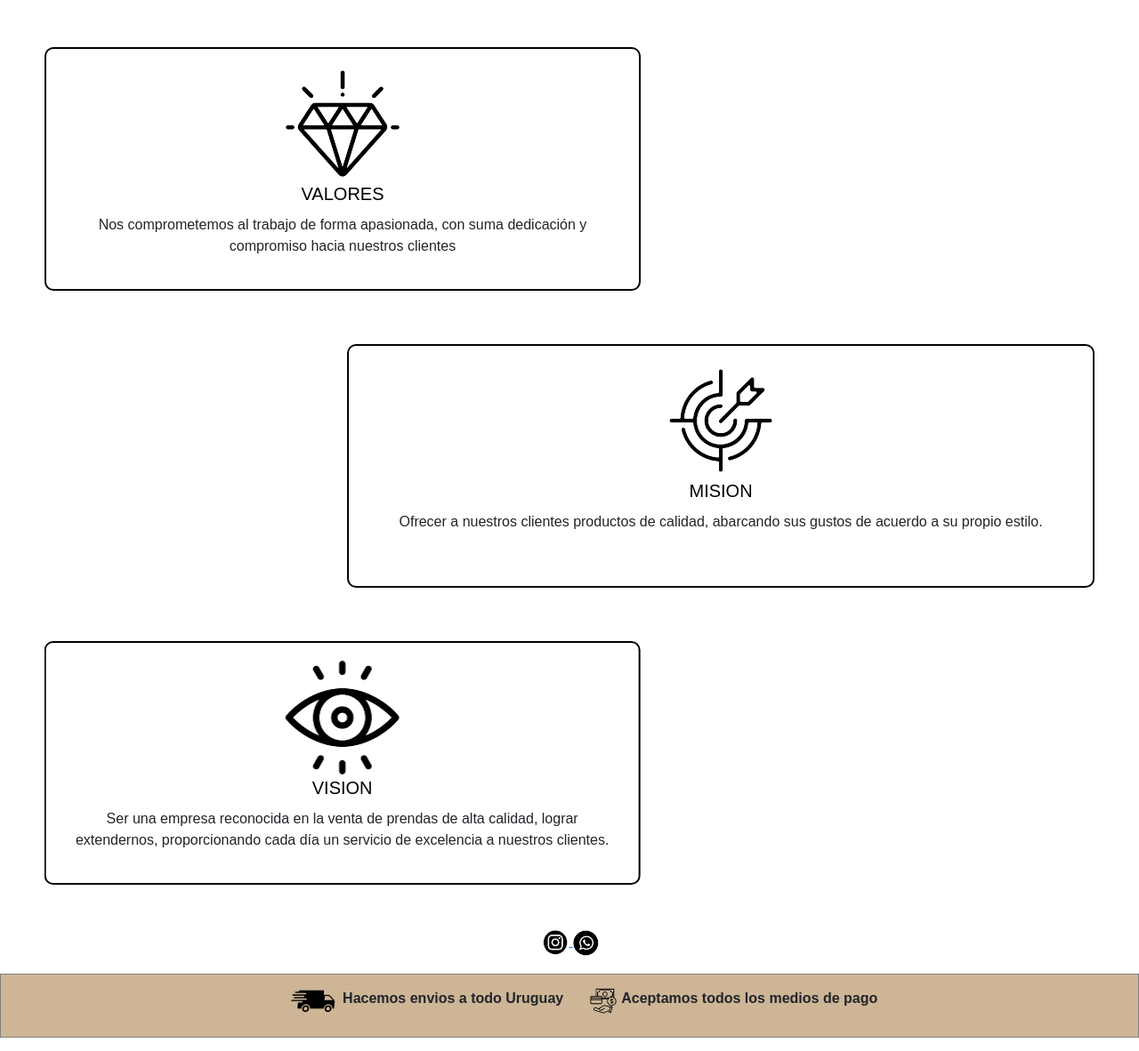
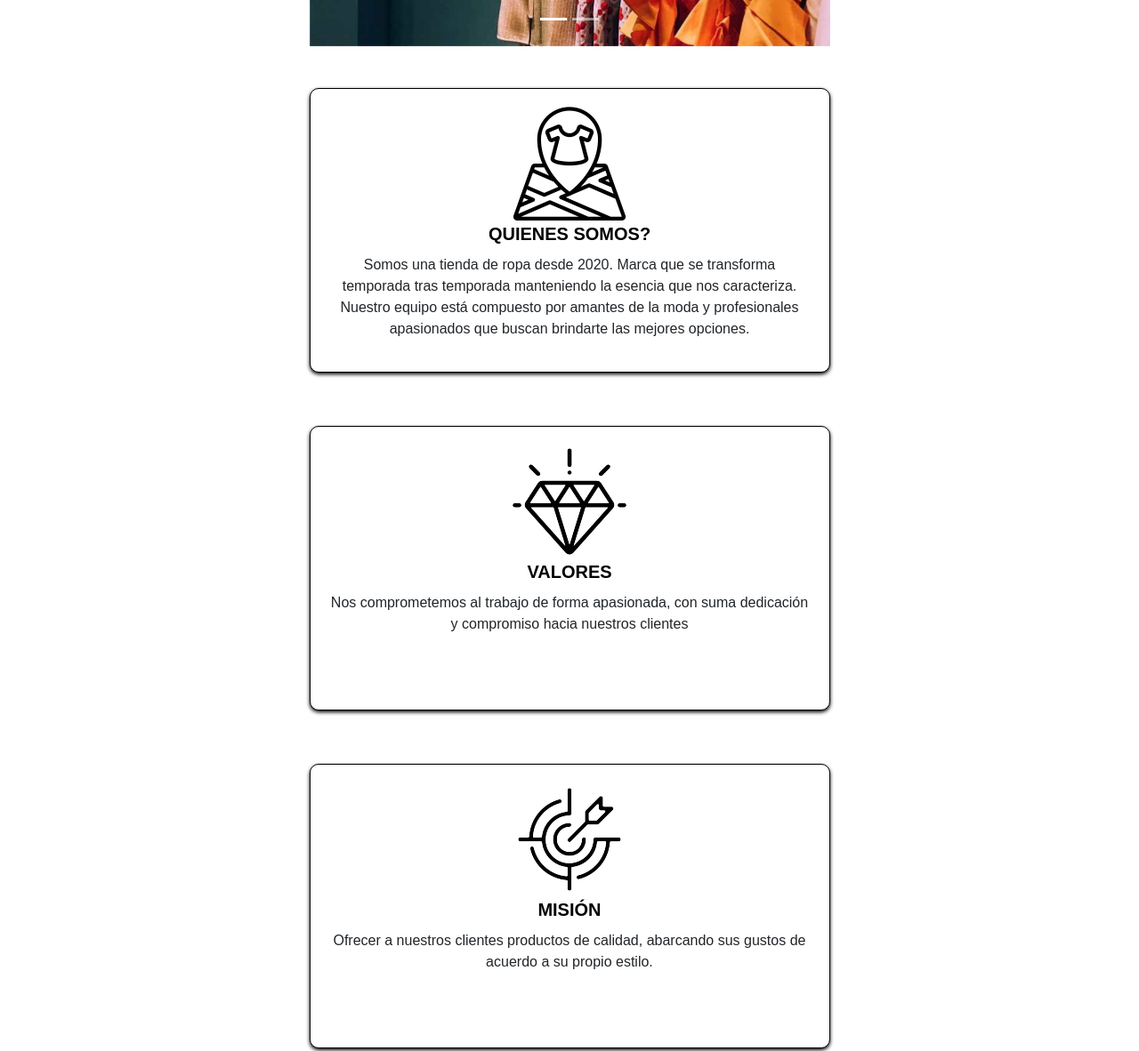
Before and after one commit to sofisisternes/Proyecto2023Coder-SofiaSisternes, a website: page pages/nosotros.html in a window 1280 px wide. Shown: the part 620-1802 px from the top of the page at 89% size. Drawn offline with nearby package versions, Linux system fonts and the light colour scheme.

Commit message:
arreglando ortografia y nosotros

```diff
--- a/pages/nosotros.html
+++ b/pages/nosotros.html
@@ -36,33 +36,46 @@
     <main>
         <h2 class="titulo__personalizado"> NOSOTROS</h2>
         <section class="nosotros">
-            <article class="somos">
-                <h4> Quienes somos?</h4>
+            <article data-aos="fade-right" data-aos-duration="3000" class="somos">
+                <img class="somos__foto" src="../img/somos.png" alt="somos">
+                <h4> QUIENES SOMOS?</h4>
                 <p>Somos una tienda de ropa desde 2020. Marca que se transforma
-                    temporada tras temporada manteniendo la esencia que nos caracteriza. Nuestro equipo esta compuesto
-                    por amantes de la moda y profesionales apasionados que buscan brindarte las mejores opciones. <br>
-                    Nuestra atencion al cliente excepcional garantiza que cada visita a nuestra tienda sea
-                    satisfactoria, creemos que la moda debe ser inclusiva y accesible para todos.
+                    temporada tras temporada manteniendo la esencia que nos caracteriza. Nuestro equipo está compuesto
+                    por amantes de la moda y profesionales apasionados que buscan brindarte las mejores opciones.
+                </p>
+            </article>
+            <article data-aos="fade-right" data-aos-duration="3000" class="mision">
+                <img class="mision__foto" src="../img/mision.png" alt="mision">
+                <h4>MISIÓN</h4>
+                <p>Ofrecer a nuestros clientes productos de calidad, abarcando sus gustos de acuerdo a su propio estilo.
+                </p>
+            </article>
+            <article data-aos="fade-left" data-aos-duration="3000" class="vision">
+                <img class="vision__foto" src="../img/vision.png" alt="vision">
+                <h4>VISIÓN</h4>
+                <p>Ser una empresa reconocida en la venta de prendas de alta calidad, lograr extendernos, proporcionando
+                    cada día un servicio de excelencia a nuestros clientes.
+                </p>
+            </article>
+            <article data-aos="fade-left" data-aos-duration="3000" class="valores">
+                <img class="valores__foto" src="../img/valores.png" alt="valores">
+                <h4>VALORES</h4>
+                <p>Nos comprometemos al trabajo de forma apasionada, con suma dedicación y compromiso hacia nuestros
+                    clientes
                 </p>
             </article>
             <div id="carouselExampleIndicators" class="carousel slide carrusel cambiotamaño">
-                <div class="carousel-indicators">
+                <div class="carousel-indicators boton">
                     <button type="button" data-bs-target="#carouselExampleIndicators" data-bs-slide-to="0"
                         class="active" aria-current="true" aria-label="Slide 1">
                     </button>
                     <button type="button" data-bs-target="#carouselExampleIndicators" data-bs-slide-to="1"
                         aria-label="Slide 2">
                     </button>
-                    <button type="button" data-bs-target="#carouselExampleIndicators" data-bs-slide-to="2"
-                        aria-label="Slide 3">
-                    </button>
                 </div>
                 <div class="carousel-inner">
                     <div class="carousel-item active">
                         <img src="../img/preguntas1.jpeg" class="d-block w-100" alt="carrusel">
-                    </div>
-                    <div class="carousel-item">
-                        <img src="../img/logo2.png" class="d-block w-100" alt="carrusel">
                     </div>
                     <div class="carousel-item">
                         <img src="../img/preguntas2.jpg" class="d-block w-100" alt="carrusel">
@@ -79,27 +92,6 @@
                     <span class="visually-hidden">Siguiente</span>
                 </button>
             </div>
-            <article data-aos="fade-left" data-aos-duration="3000" class="mision">
-                <img class="mision__foto" src="../img/mision.png" alt="mision">
-                <h4>MISION</h4>
-                <p>Ofrecer a nuestros clientes productos de calidad, abarcando sus gustos de acuerdo a su propio estilo.
-                </p>
-            </article>
-            <article data-aos="fade-right" data-aos-duration="3000" class="vision">
-                <img class="vision__foto" src="../img/vision.png" alt="vision">
-                <h4>VISION</h4>
-                <p>Ser una empresa reconocida en la venta de prendas de alta calidad, lograr extendernos, proporcionando
-                    cada día un servicio de excelencia a nuestros
-                    clientes.
-                </p>
-            </article>
-            <article data-aos="fade-right" data-aos-duration="3000" class="valores">
-                <img class="valores__foto" src="../img/valores.png" alt="valores">
-                <h4>VALORES</h4>
-                <p>Nos comprometemos al trabajo de forma apasionada, con suma dedicación y compromiso hacia nuestros
-                    clientes
-                </p>
-            </article>
         </section>
         <div class="redes">
             <a href="https://www.instagram.com/clevy.indumentaria/" target="_blank">
@@ -112,7 +104,7 @@
     </main>
     <footer>
         <img src="../img/envio.png" alt="envios">
-        <p> Hacemos envios a todo Uruguay</p>
+        <p> Hacemos envíos a todo Uruguay</p>
         <img src="../img/pagos.png" alt="pagos">
         <p>Aceptamos todos los medios de pago</p>
         <script src="https://unpkg.com/aos@2.3.1/dist/aos.js"></script>
--- a/scss/_conocernos.scss
+++ b/scss/_conocernos.scss
@@ -1,67 +1,78 @@
 .nosotros {
     display: grid;
-    grid-template-columns: 2fr 2fr 2fr;
-    grid-template-rows: 1fr 1fr 1fr 1fr;
+    grid-template-columns: 2fr 2fr 2fr 2fr;
+    grid-template-rows: 1fr 1fr 1fr 1fr 1fr;
     gap: 10px;
     grid-template-areas:
-        "somos somos carrusel "
-        "valores valores ."
-        ". mision mision"
-        "vision vision .";
+        ". carrusel carrusel ."
+        ". somos somos ."
+        ". valores valores ."
+        ". mision mision ."
+        ". vision vision .";
     text-align: $text;
     justify-content: center;
     margin: 50px;
 
+    h4 {
+        font-weight: bold;
+    }
+
     .somos {
         background-color: white;
+        border: solid 1px black;
         border-radius: 10px;
         grid-area: somos;
-        position: relative;
-        display: flex;
-        flex-direction: column;
-        align-items: center;
-        text-align: center;
-        padding: 40px;
-        justify-content: center;
-        height: 100%;
+        width: auto;
+        height: auto;
+        box-shadow: 0px 2px 4px black;
+        padding: 20px;
+        margin-top: 50px;
     }
 
     .mision {
         background-color: white;
-        border: solid 2px black;
+        border: solid 1px black;
         border-radius: 10px;
         padding: 20px;
         grid-area: mision;
         height: auto;
         width: auto;
         margin-top: 50px;
+        box-shadow: 0px 2px 4px black;
     }
 
     .vision {
         background-color: white;
-        border: solid 2px black;
+        border: solid 1px black;
         border-radius: 10px;
         padding: 20px;
         grid-area: vision;
         height: auto;
         width: auto;
         margin-top: 50px;
+        box-shadow: 0px 2px 4px black;
     }
 
     .valores {
         background-color: white;
-        border: solid 2px black;
+        border: solid 1px black;
         border-radius: 10px;
         padding: 20px;
         grid-area: valores;
         height: auto;
         width: auto;
         margin-top: 50px;
+        box-shadow: 0px 2px 4px black;
     }
 
     .carrusel {
-        width: 500px;
+        width: 100%;
         height: 300px;
         grid-area: carrusel;
+        justify-self: center;
+
+        .boton {
+            bottom: -80px;
+        }
     }
 }
--- a/scss/_media.scss
+++ b/scss/_media.scss
@@ -246,6 +246,7 @@
             max-width: 500px;
             height: auto;
             grid-area: carrusel;
+            position: relative;
         }
 
         .vision .mision .valores {
```
Also changed, not shown: index.html (+7 -4 lines), pages/catalogo.html (+1 -1 lines), pages/catalogo1.html (+1 -1 lines), pages/contacto.html (+1 -1 lines), pages/preguntasfrecuentes.html (+11 -11 lines), pages/sale.html (+1 -1 lines), css/estilo.css, img/somos.png (added).
